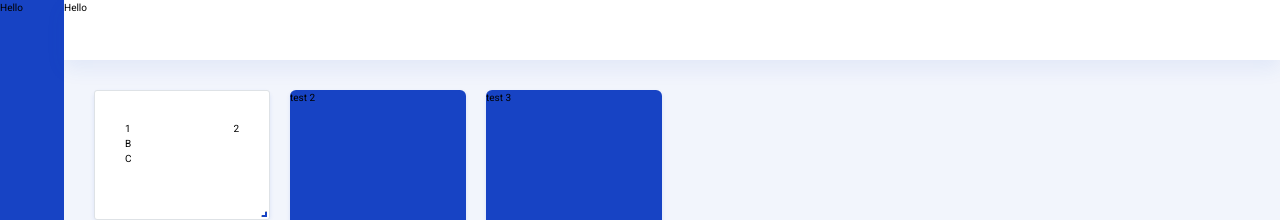
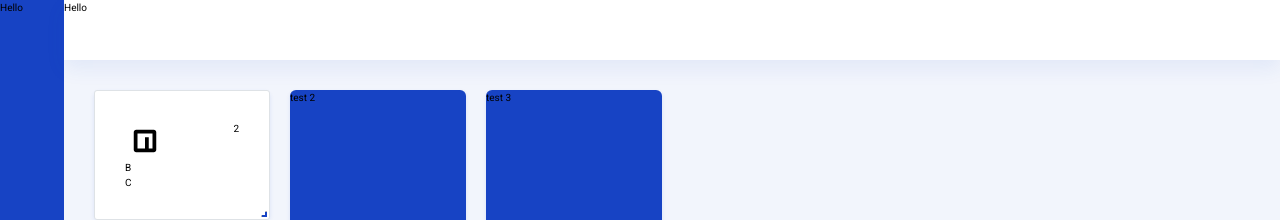
Before and after one commit to sauravgupta2800/frontendtoolkit-frontend, a React (Create React App) app: page / in a window 1280 px wide. Shown: the top 220 px of the page. Built offline with nearby package versions, Linux system fonts and the light colour scheme.

Commit message:
icon created but rendered undered <Img/>

```diff
--- a/src/Components/UI/Common/DragCard/DragCard.js
+++ b/src/Components/UI/Common/DragCard/DragCard.js
@@ -1,8 +1,12 @@
+import Icon from "../Icon/Icon";
+
 const DragCard = () => {
   return (
-    <div class="w-100 h-100 border rounded-3 d-flex flex-column ft-bg-light100 p-5">
-      <div class="d-flex justify-content-between">
-        <div>1</div>
+    <div className="w-100 h-100 border rounded-3 d-flex flex-column ft-bg-light100 p-5">
+      <div className="d-flex justify-content-between">
+        <div>
+          <Icon size={"lg"} withWrapper={true} iconClass={"ft-color-prime"} />
+        </div>
         <div>2</div>
       </div>
       <div>B</div>
--- /dev/null
+++ b/src/Components/UI/Common/Icon/Icon.js
@@ -0,0 +1,37 @@
+import React, { useEffect, useState } from "react";
+
+const Icon = ({
+  withWrapper = true,
+  size = "md",
+  id = "npm",
+  iconClass = "",
+  wrapperClass = "",
+}) => {
+  let [icon, setIcon] = useState("");
+
+  useEffect(() => {
+    async function importIcon() {
+      let importedIcon = await import(`../../../../assets/Icons/${id}.svg`);
+      setIcon(importedIcon.default);
+    }
+    importIcon();
+  }, []);
+
+  return (
+    <div
+      className={[
+        "d-inline-flex justify-content-center align-items-center ",
+        withWrapper && `ft-icon-wrapper ft-icon-wrapper-${size}`,
+        wrapperClass,
+      ].join(" ")}
+    >
+      <img
+        className={`ft-icon ft-icon-${size} ${iconClass}`}
+        alt={id}
+        src={icon}
+      />
+    </div>
+  );
+};
+
+export default Icon;
--- /dev/null
+++ b/src/assets/styles/abstracts/_mixins.scss
@@ -0,0 +1,3 @@
+@function rem($s) {
+  @return #{$s / 10}rem;
+}
--- a/src/assets/styles/base/_common.scss
+++ b/src/assets/styles/base/_common.scss
@@ -1,5 +1,14 @@
 .ft-scroll-y {
   overflow-y: scroll;
+}
+.cursor-pointer {
+  cursor: pointer;
+}
+.long-and-truncated {
+  flex: 1;
+  white-space: nowrap;
+  overflow: hidden;
+  text-overflow: ellipsis;
 }
 
 // BOX-SHADOW
--- /dev/null
+++ b/src/assets/styles/component/_icon.scss
@@ -0,0 +1,47 @@
+$icon-sizes: (
+  "tiny": (
+    "height": 12,
+    "width": 12,
+  ),
+  "xs": (
+    "height": 16,
+    "width": 16,
+  ),
+  "sm": (
+    "height": 20,
+    "width": 20,
+  ),
+  "md": (
+    "height": 24,
+    "width": 24,
+  ),
+  "lg": (
+    "height": 30,
+    "width": 30,
+  ),
+  "xl": (
+    "height": 50,
+    "width": 50,
+  ),
+);
+
+.ft-icon {
+  transition: all 0.3s ease-out;
+  @each $size, $dimension in $icon-sizes {
+    &-#{$size} {
+      width: rem(map-get($dimension, "width"));
+      height: rem(map-get($dimension, "height"));
+    }
+  }
+}
+
+.ft-icon-wrapper {
+  background: transparent;
+  transform: background 0.3s ease-out;
+  @each $size, $dimension in $icon-sizes {
+    &-#{$size} {
+      width: rem(map-get($dimension, "width") * 1.3);
+      height: rem(map-get($dimension, "height") * 1.3);
+    }
+  }
+}
--- a/src/assets/styles/main.scss
+++ b/src/assets/styles/main.scss
@@ -1,4 +1,5 @@
-@import "./abstracts//variables";
+@import "./abstracts/variables";
+@import "./abstracts/mixins";
 
 @import "./base/base";
 @import "./base/common";
@@ -9,3 +10,4 @@
 @import "./component/main-layout";
 @import "./component/sidebar";
 @import "./component/header";
+@import "./component/icon";
```
Also changed, not shown: src/assets/Icons/npm.svg (added).
